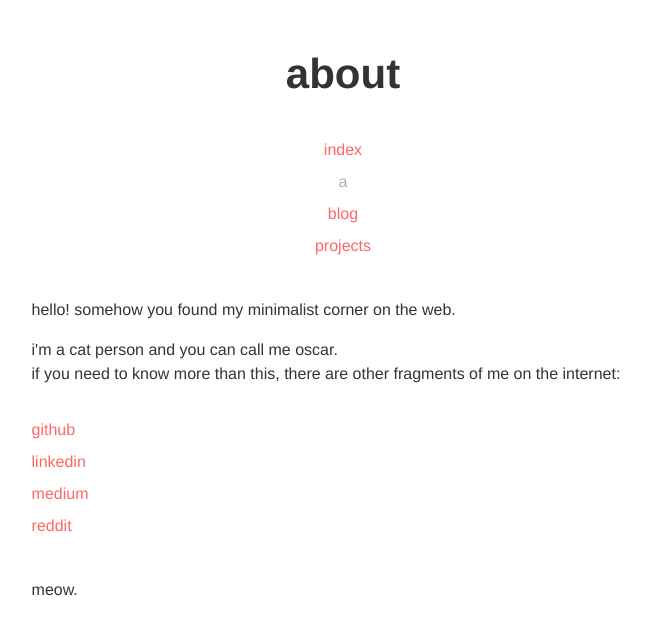
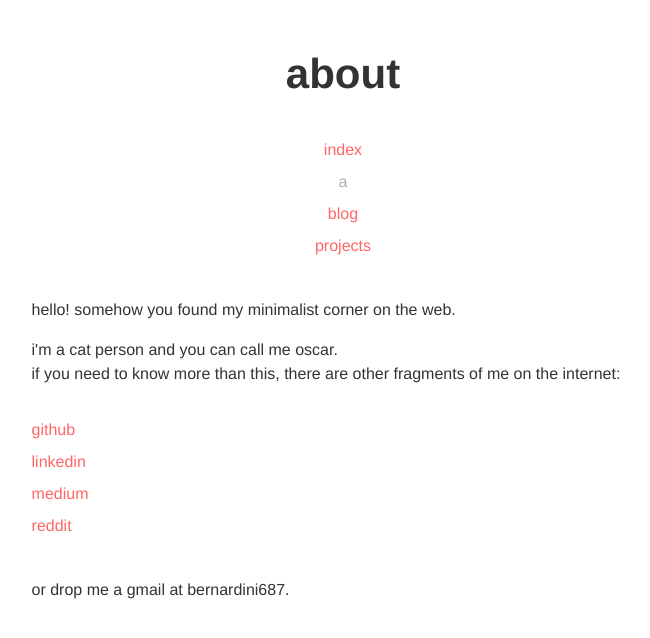
Before and after one commit to bernardini687/website, a Jekyll site: the page built from about.html, in a window 1280 px wide. Shown: the top 638 px of the page, without its empty margins (297-947 px from the left). Built offline with Jekyll 4.4.1, drawn with Linux system fonts in a browser that asks for light colours.

Commit message:
add a contact

```diff
--- a/about.html
+++ b/about.html
@@ -7,4 +7,4 @@
 
 {% include contacts.html %}
 
-<p>meow.<p>
+<p>or drop me a gmail at bernardini687.<p>
```
Also changed, not shown: 1 other file.
